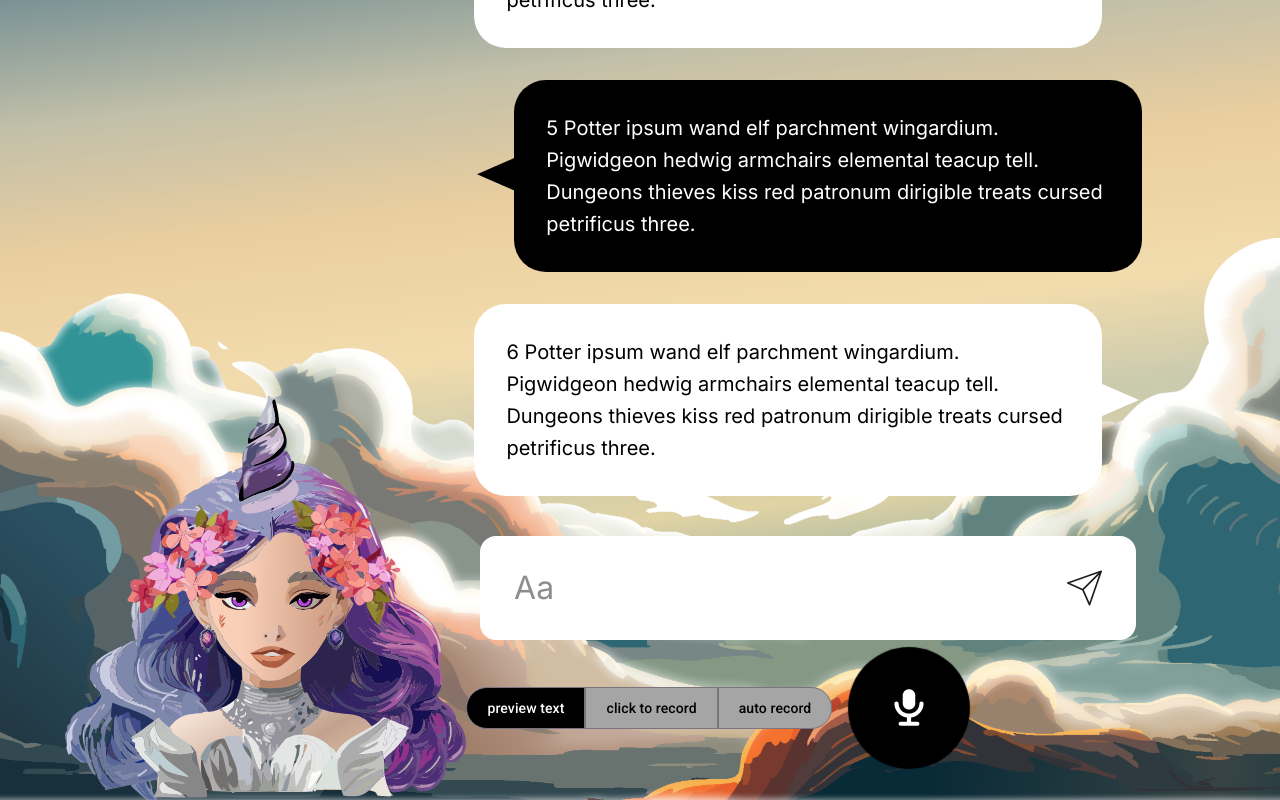
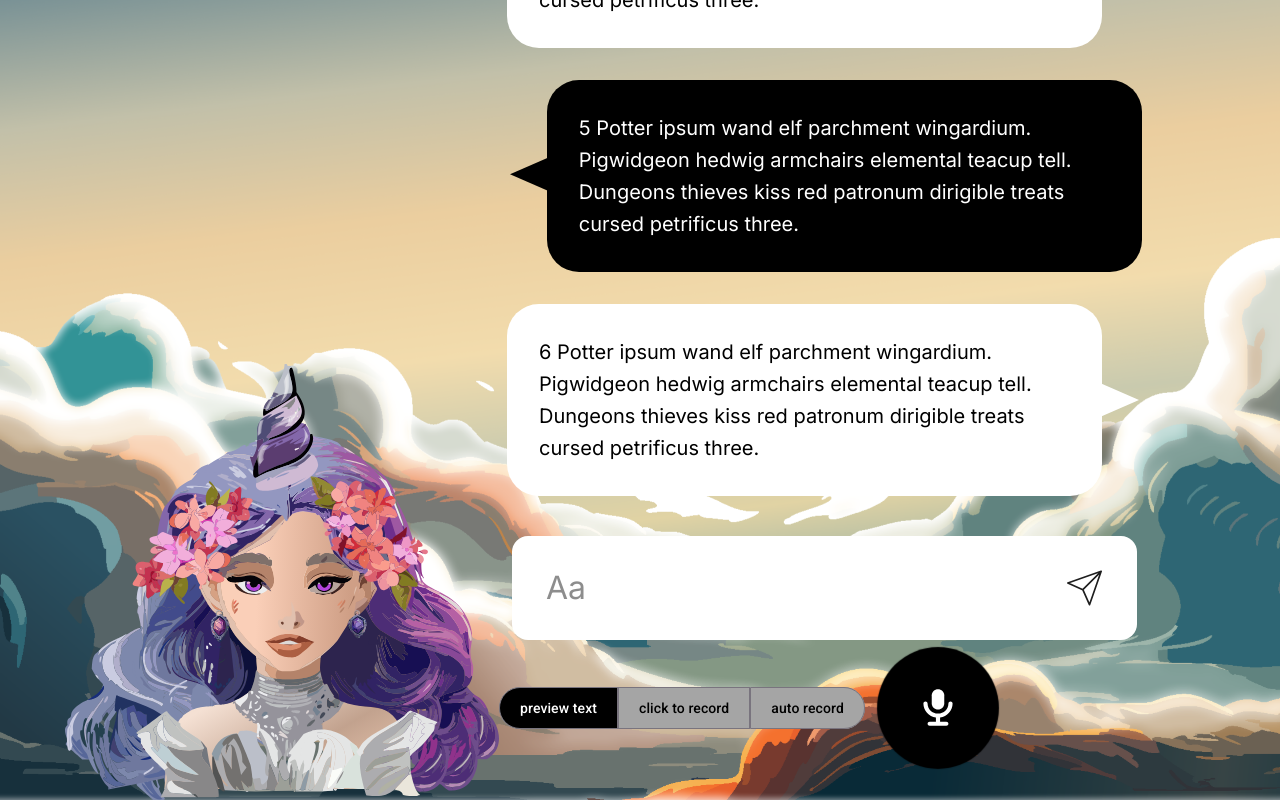
Before and after one commit to PotatoEater0127/UnicornAI, a React (Vite) app: page / in a window 1280 px wide. Built offline with nearby package versions, Linux system fonts and the light colour scheme.

Commit message:
feat: fix typo

```diff
--- a/src/App.styles.ts
+++ b/src/App.styles.ts
@@ -1,5 +1,5 @@
 import styled, { css } from "styled-components";
-import { BREAK_POINTS, media } from "./styles/ media.sytles";
+import { BREAK_POINTS, media } from "./styles/ media.styles";
 
 export const Wrapper = styled.div`
   display: flex;
--- a/src/components/Aside/index.styles.ts
+++ b/src/components/Aside/index.styles.ts
@@ -1,5 +1,5 @@
 import styled, { css } from "styled-components";
-import { media } from "../../styles/ media.sytles";
+import { media } from "../../styles/ media.styles";
 
 export const Aside = styled.aside`
   display: flex;
@@ -7,7 +7,7 @@ export const Aside = styled.aside`
   align-items: center;
   justify-content: end;
   height: 100dvh;
-  width: 37%;
+  width: 40%;
   .avatar {
     display: block;
   }
--- a/src/components/AudioRecord/index.styles.ts
+++ b/src/components/AudioRecord/index.styles.ts
@@ -1,5 +1,5 @@
 import styled, { css, keyframes } from "styled-components";
-import { media } from "../../styles/ media.sytles";
+import { media } from "../../styles/ media.styles";
 
 type ButtonProps = {
   $isRecording?: boolean;
--- a/src/components/Bubble/index.styles.ts
+++ b/src/components/Bubble/index.styles.ts
@@ -1,5 +1,5 @@
 import styled, { css } from "styled-components";
-import { media } from "../../styles/ media.sytles";
+import { media } from "../../styles/ media.styles";
 
 export const ARROW_SIZE = 39.84;
 export const ARROW_SIZE_XS = 20;
--- a/src/components/ChatInput/index.styles.ts
+++ b/src/components/ChatInput/index.styles.ts
@@ -1,5 +1,5 @@
 import styled, { css } from "styled-components";
-import { media } from "../../styles/ media.sytles";
+import { media } from "../../styles/ media.styles";
 
 const BORDER_RADIUS = 16;
 
--- a/src/components/FeatureToggle/index.styles.ts
+++ b/src/components/FeatureToggle/index.styles.ts
@@ -1,5 +1,5 @@
 import styled, { css } from "styled-components";
-import { media } from "../../styles/ media.sytles";
+import { media } from "../../styles/ media.styles";
 
 const BORDER_RADIUS = "100";
 
--- a/src/components/Main/index.styles.ts
+++ b/src/components/Main/index.styles.ts
@@ -1,5 +1,5 @@
 import styled, { css } from "styled-components";
-import { media } from "../../styles/ media.sytles";
+import { media } from "../../styles/ media.styles";
 import { BubbleContainer } from "../Bubble/index.styles";
 
 export const Container = styled.main`
```
Also changed, not shown: src/styles/ media.styles.ts (renamed from src/styles/ media.sytles.ts).
